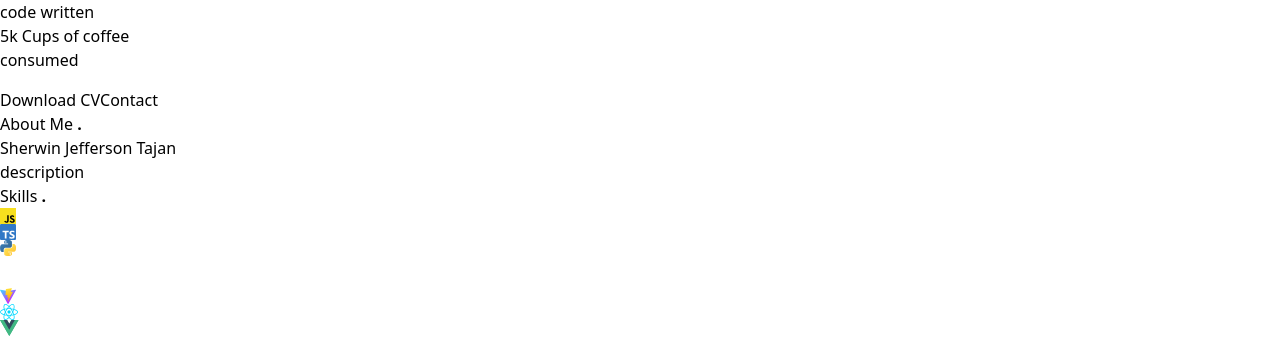
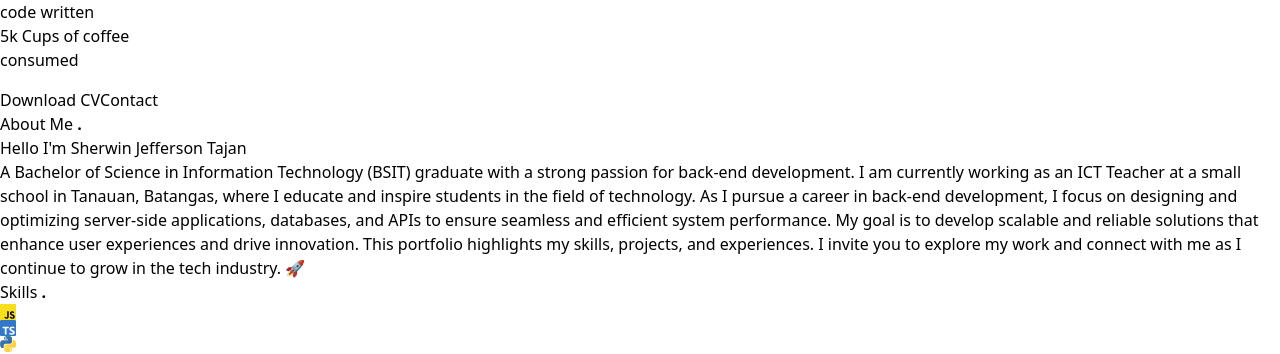
Before and after one commit to NightDev19/Modern_Portfolio, a Vue app: page / in a window 1280 px wide. Shown: the part 1640-1994 px from the top of the page. Built offline with nearby package versions, Linux system fonts and the light colour scheme; some icons are missing.

Commit message:
Editing Navbar | Fixing About Me (Almost Complete)

```diff
--- a/src/components/ui/Navbar.vue
+++ b/src/components/ui/Navbar.vue
@@ -39,19 +39,19 @@
     </div>
     <div class="navbar-end flex gap-2 pr-2">
       <div class="tooltip tooltip-bottom" data-tip="Github">
-        <a href=""
+        <a href="https://github.com/NightDev19"
           ><Icon icon="fontisto:github" class="lg:w-6 lg:h-6 w-4 h-4"
         /></a>
       </div>
       <div class="tooltip tooltip-bottom" data-tip="Facebook">
-        <a href=""
+        <a href="https://www.facebook.com/tajan.sherwinjefferson/"
           ><Icon icon="fontisto:facebook" class="lg:w-6 lg:h-6 w-4 h-4"
         /></a>
       </div>
 
-      <div class="tooltip tooltip-bottom" data-tip="Insta">
-        <a href=""
-          ><Icon icon="fontisto:instagram" class="lg:w-6 lg:h-6 w-4 h-4"
+      <div class="tooltip tooltip-bottom" data-tip="LinkedIn">
+        <a href="https://www.linkedin.com/in/sherwin-jefferson-tajan-4b3199269/"
+          ><Icon icon="fontisto:linkedin" class="lg:w-6 lg:h-6 w-4 h-4"
         /></a>
       </div>
     </div>
--- a/src/data/aboutme.json
+++ b/src/data/aboutme.json
@@ -1,6 +1,6 @@
 [
     {
         "name": "Sherwin Jefferson Tajan",
-        "description": "description"
+        "description": "A Bachelor of Science in Information Technology (BSIT) graduate with a strong passion for back-end development. I am currently working as an ICT Teacher at a small school in Tanauan, Batangas, where I educate and inspire students in the field of technology. As I pursue a career in back-end development, I focus on designing and optimizing server-side applications, databases, and APIs to ensure seamless and efficient system performance. My goal is to develop scalable and reliable solutions that enhance user experiences and drive innovation. This portfolio highlights my skills, projects, and experiences. I invite you to explore my work and connect with me as I continue to grow in the tech industry. 🚀"
     }
 ]
--- a/src/views/About.vue
+++ b/src/views/About.vue
@@ -20,8 +20,8 @@
     <div class="flex flex-wrap justify-start mx-6 md:mx-10 mt-5">
       <SlideIn v-for="(item, index) in info" :key="index">
         <div class="text-white text-lg leading-relaxed">
-          <h2 class="text-2xl font-semibold">{{ item.name }}</h2>
-          <p class="mt-2">{{ item.description }}</p>
+          <h2 class="text-2xl font-semibold">Hello I'm {{ item.name }}</h2>
+          <p class="mt-2 text-justify">{{ item.description }}</p>
         </div>
       </SlideIn>
     </div>
```
